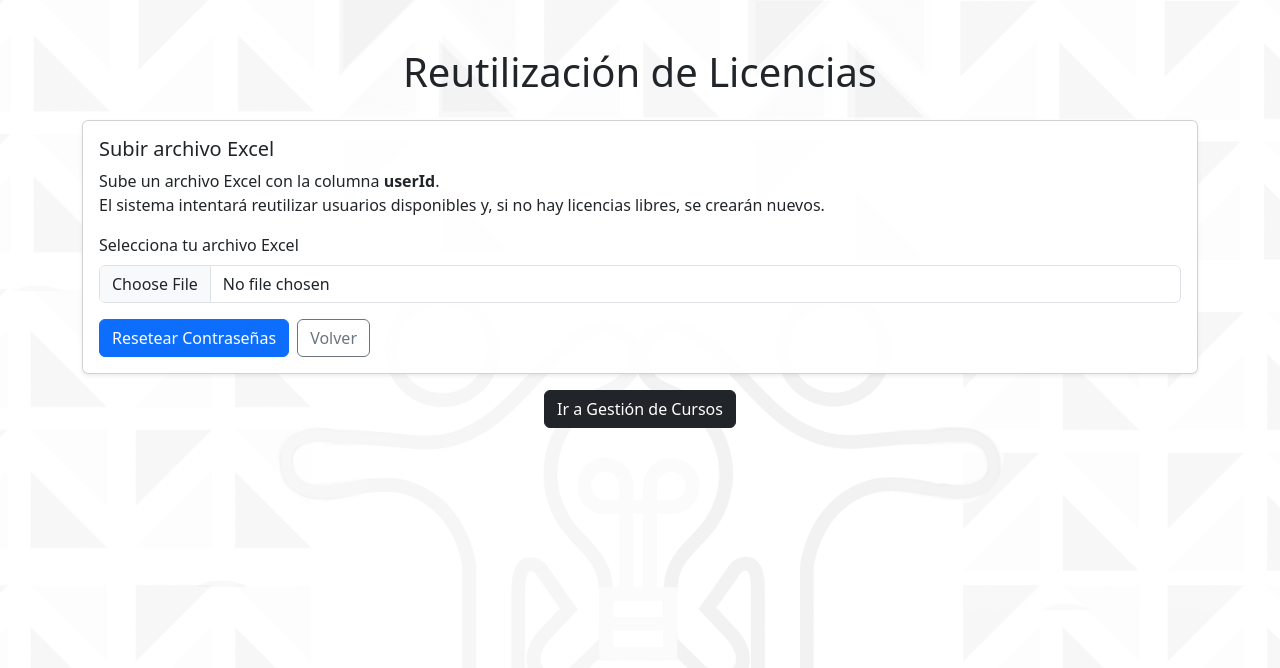
After one commit to maarckch2308/Automatizacion_API_LightSpeedVT, a Flask app: page /resetear_passwords in a window 1280 px wide. The commit adds this page. Shown: the top 668 px of the page. Run offline with Flask 3, Linux system fonts and the light colour scheme.

Commit message:
Actualización

```diff
--- a/app.py
+++ b/app.py
@@ -2,7 +2,7 @@ import requests
 import pandas as pd
 import os
 from requests.auth import HTTPBasicAuth
-from flask import Flask, render_template, request, redirect, url_for, flash, send_file
+from flask import Flask, jsonify, render_template, request, redirect, url_for, flash, send_file
 from io import BytesIO
 from dotenv import load_dotenv
 
@@ -395,6 +395,50 @@ def crear_usuarios(archivo, access_level=7, location_id=137980, default_password
 
     return creados, errores
 
+# ---------------------------
+# Función resetear contraseñas de usuarios
+# ---------------------------
+def resetear_passwords_masivo(df, new_password="Temp1234"):
+    actualizados = []
+    errores = []
+
+    for user_id in df["userId"].dropna().astype(int).tolist():
+        try:
+            # Consultar usuario
+            url_get = f"{BASE_URL}/users/{user_id}"
+            resp_get = requests.get(url_get, auth=HTTPBasicAuth(API_KEY, PASSWORD), verify=False)
+
+            if resp_get.status_code != 200:
+                errores.append((user_id, "No se pudo consultar"))
+                continue
+
+            user_data = resp_get.json()
+            username = user_data.get("username")
+
+            payload = {
+                "userId": user_id,
+                "username": username,
+                "password": new_password,
+                "locationId": user_data.get("locationId"),
+                "lockUsernamePassword": True,
+                "forcePasswordUpdate": True,
+                "isActive": True
+            }
+
+            url_put = f"{BASE_URL}/users"
+            resp_put = requests.put(url_put, json=payload, auth=HTTPBasicAuth(API_KEY, PASSWORD), verify=False)
+
+            if resp_put.status_code == 200:
+                actualizados.append(user_id)
+            else:
+                errores.append((user_id, resp_put.text))
+
+        except Exception as e:
+            errores.append((user_id, str(e)))
+
+    return actualizados, errores   # <-- 🔹 SOLO DOS VALORES
+
+
 
 # --------------------------------------------------- RUTAS ---------------------------------------------
 
@@ -618,6 +662,37 @@ def usuarios():
     )
 
 
+# ---------------------------
+# Ruta: Resetear contraseñas masivo
+# ---------------------------
+@app.route("/resetear_passwords", methods=["GET", "POST"])
+def resetear_passwords_route():
+    if request.method == "GET":
+        # Mostrar formulario
+        return render_template("resetear_passwords.html")
+
+    if "archivo" not in request.files:
+        flash("No se subió ningún archivo.", "danger")
+        return redirect(url_for("resetear_passwords_route"))
+
+    archivo = request.files["archivo"]
+
+    if archivo.filename == "":
+        flash("El archivo está vacío.", "danger")
+        return redirect(url_for("resetear_passwords_route"))
+
+    try:
+        df = pd.read_excel(archivo)
+        actualizados, errores = resetear_passwords_masivo(df)
+
+        flash(f"Se actualizaron {len(actualizados)} usuarios. Errores: {len(errores)}", "success")
+    except Exception as e:
+        flash(f"Error al procesar archivo: {e}", "danger")
+
+    return redirect(url_for("resetear_passwords_route"))
+
+
+
 
 # ---------------------------
 # Página principal: Home Page
--- a/templates/renombrar_usuarios.html
+++ b/templates/renombrar_usuarios.html
@@ -51,7 +51,7 @@
                             <label for="archivo" class="form-label fw-bold">Sube el archivo Excel</label>
                             <input type="file" class="form-control" id="archivo" name="archivo" accept=".xlsx,.xls" required>
                             <div class="form-text">
-                                El archivo debe contener usuarios inactivos exportados desde la plataforma.
+                                El archivo Excel debe contener usuarios inactivos con columnas<strong>(userId, isActive: Inactivo)</strong> exportados desde la plataforma.
                             </div>
                         </div>
 
--- /dev/null
+++ b/templates/resetear_passwords.html
@@ -0,0 +1,71 @@
+<!DOCTYPE html>
+<html lang="es">
+<head>
+    <meta charset="UTF-8">
+    <title>Reutilizar o Crear Usuarios</title>
+    <link href="https://cdn.jsdelivr.net/npm/bootstrap@5.3.0/dist/css/bootstrap.min.css" rel="stylesheet">
+    <link rel="icon" href="/static/favi.ico" type="image/x-icon">
+    <style>
+        body {
+            background: url("/static/FONDO ADMIN.png") no-repeat center center fixed;
+            background-size: cover;
+            background-position: center -80px;
+            background-attachment: fixed;
+        }
+        .card {
+            transition: transform 0.2s, box-shadow 0.2s;
+            cursor: pointer;
+            background-color: rgba(255, 255, 255, 0.9);
+        }
+        .card:hover {
+            box-shadow: 0px 6px 15px rgba(0,0,0,0.2);
+        }
+    </style>
+</head>
+<body class="container mt-5">
+
+    <h1 class="mb-4 text-center">Reutilización de Licencias</h1>
+
+    <div class="card shadow-sm">
+        <div class="card-body">
+            <h5 class="card-title">Subir archivo Excel</h5>
+            <p class="card-text">
+                Sube un archivo Excel con la columna <strong>userId</strong>.<br>
+                El sistema intentará reutilizar usuarios disponibles y, si no hay licencias libres, se crearán nuevos.
+            </p>
+
+            <form method="POST" action="/resetear_passwords" enctype="multipart/form-data">
+                <div class="mb-3">
+                    <label for="archivo" class="form-label">Selecciona tu archivo Excel</label>
+                    <input class="form-control" type="file" id="archivo" name="archivo" accept=".xlsx" required>
+                </div>
+
+                <div class="d-flex flex-wrap gap-2">
+                    <button type="submit" class="btn btn-primary">
+                        Resetear Contraseñas
+                    </button>
+                    <a href="/gestion_usuarios" class="btn btn-outline-secondary">Volver</a>
+                </div>
+            </form>
+
+        </div>
+    </div>
+
+    <!-- Botones de navegación centrados -->
+    <div class="d-flex justify-content-center gap-2 mt-3">
+        <a href="/roles" class="btn btn-dark">Ir a Gestión de Cursos</a>
+    </div>
+
+    <!-- Mensajes Flash -->
+    {% with messages = get_flashed_messages(with_categories=true) %}
+        {% if messages %}
+            {% for category, message in messages %}
+                <div class="alert alert-{{ category }} mt-4">
+                    {{ message }}
+                </div>
+            {% endfor %}
+        {% endif %}
+    {% endwith %}
+
+</body>
+</html>
```
Also changed, not shown: templates/gestion_usuarios.html (+14 -2 lines).
